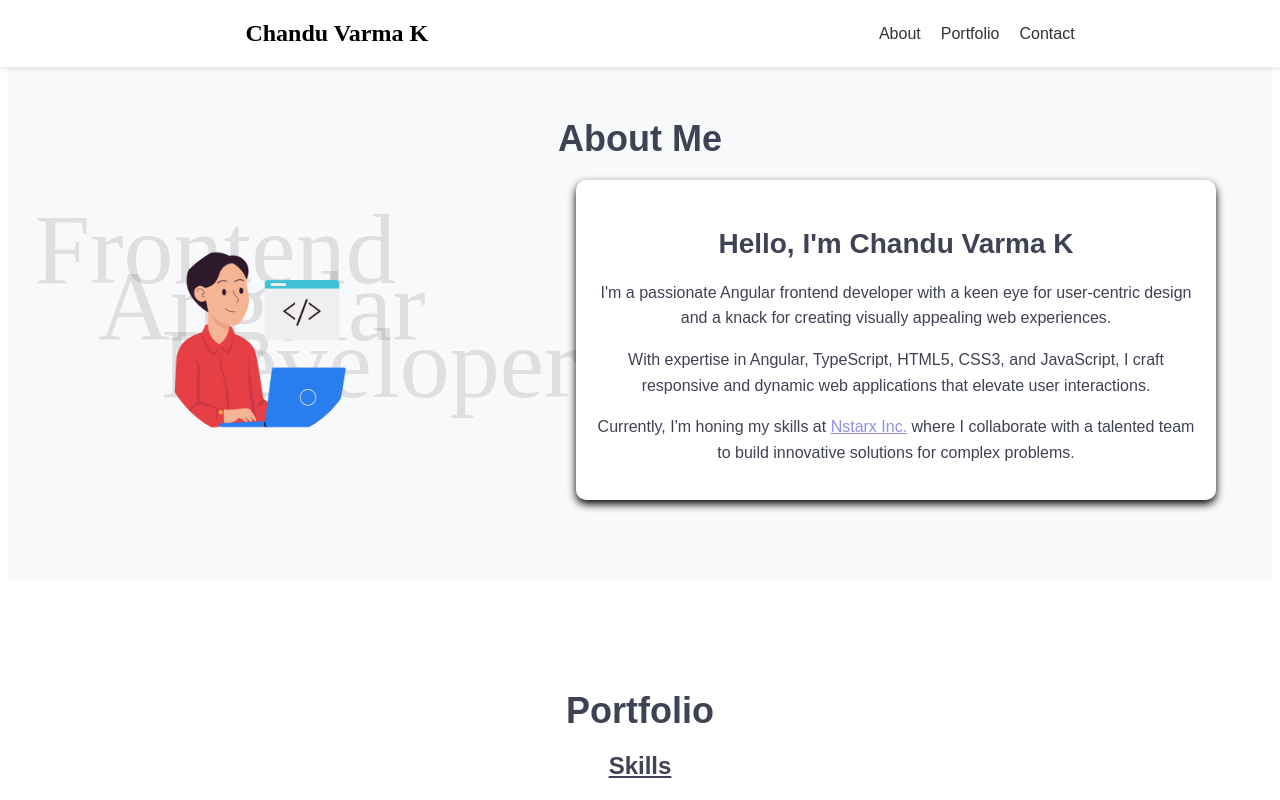
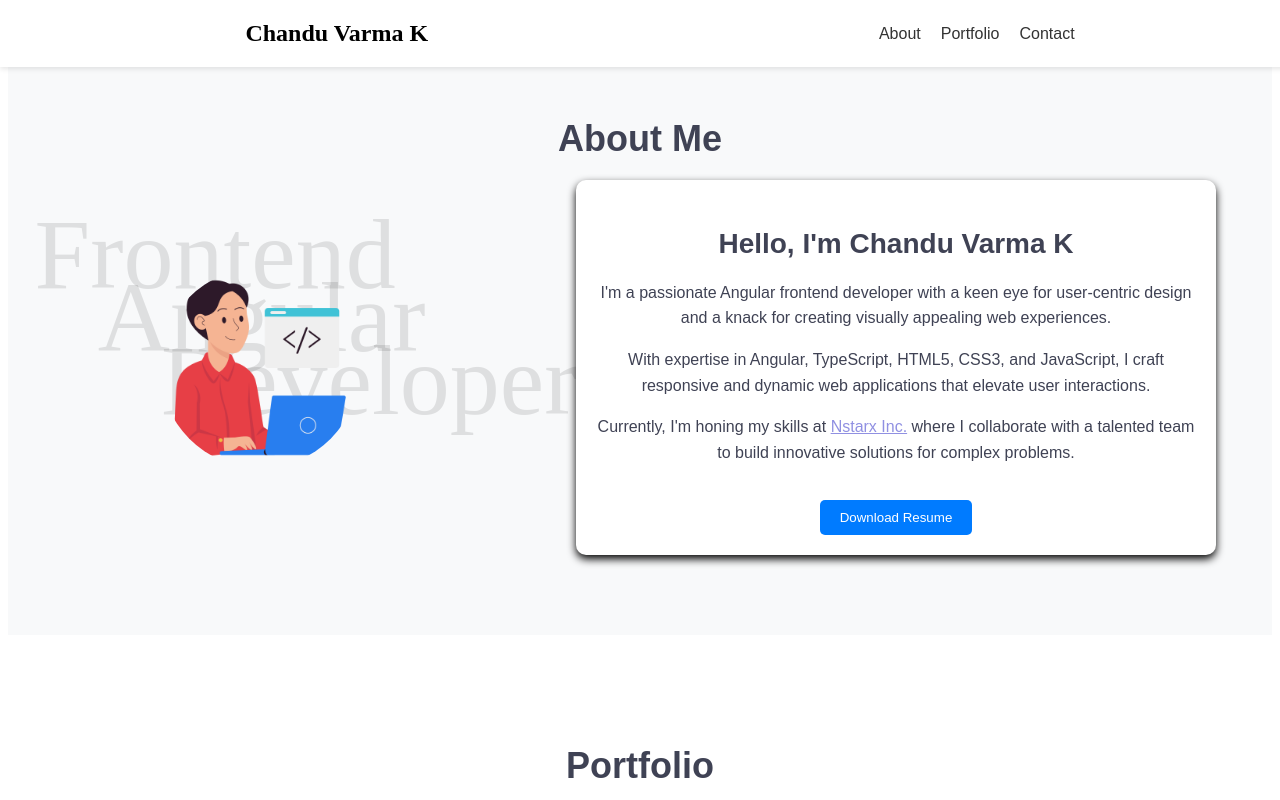
Before and after one commit to chanduvarmak/Portfolio, an Angular app: page / in a window 1280 px wide. Shown: the top 800 px of the page. Built offline with nearby package versions, Linux system fonts and the light colour scheme.

Commit message:
Added resume download feature

```diff
--- a/src/app/content/content.component.html
+++ b/src/app/content/content.component.html
@@ -17,6 +17,7 @@
                 <p>Currently, I'm honing my skills at <a href="https://nstarxinc.com/" target="_blank"
                         style="color: rgb(144, 144, 226);">Nstarx Inc.</a>
                     where I collaborate with a talented team to build innovative solutions for complex problems.</p>
+                <button (click)="downloadResume()" class="download-button">Download Resume</button>
             </div>
         </div>
     </div>
--- a/src/app/content/content.component.scss
+++ b/src/app/content/content.component.scss
@@ -35,6 +35,43 @@
   line-height: 1.6;
   margin-bottom: 15px;
 }
+
+/* Add this CSS for the button animation */
+.download-button {
+  background-color: #007bff;
+  color: #fff;
+  border: none;
+  padding: 10px 20px;
+  margin-top: 20px;
+  border-radius: 5px;
+  cursor: pointer;
+  transition: background-color 0.3s, transform 0.3s, box-shadow 0.3s;
+}
+
+.download-button:hover {
+  background-color: #0056b3;
+  transform: translateY(-3px);
+  box-shadow: 0 5px 15px rgba(0, 0, 0, 0.3);
+}
+
+/* Keyframes for button animation */
+@keyframes pulseAnimation {
+  0% {
+    transform: scale(1);
+  }
+  50% {
+    transform: scale(1.05);
+  }
+  100% {
+    transform: scale(1);
+  }
+}
+
+/* Apply animation to the button */
+.download-button:hover {
+  animation: pulseAnimation 0.5s infinite;
+}
+
 .profile-picture {
   animation: floatAnimation 3s ease-in-out infinite alternate;
 }
--- a/src/app/content/content.component.ts
+++ b/src/app/content/content.component.ts
@@ -46,4 +46,15 @@ export class ContentComponent {
       }
     });
   }
+
+  downloadResume() {
+    // Replace 'resume.pdf' with the actual path to your resume file
+    const resumeUrl = 'assets/resume.pdf';
+    const link = document.createElement('a');
+    link.href = resumeUrl;
+    link.download = 'Chandu_Varma_Resume.pdf'; // Specify the filename for download
+    document.body.appendChild(link);
+    link.click();
+    document.body.removeChild(link);
+  }
 }
```
Also changed, not shown: 1 other file (tests, documents, lock files or other folders).
